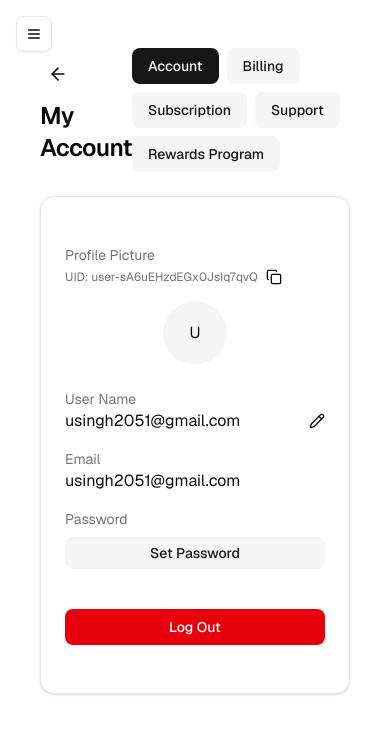
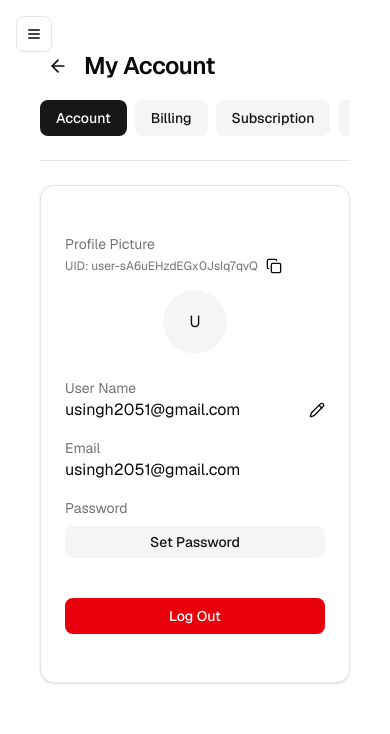
Before and after one commit to ujjwalsingh108/finance_ai, a Next.js app: page /settings in a window 390 px wide. Shown: the top 734 px of the page. Built offline with nearby package versions, Linux system fonts and the light colour scheme.

Commit message:
made the account settings tabs responsive

```diff
--- a/src/app/settings/page.tsx
+++ b/src/app/settings/page.tsx
@@ -36,9 +36,10 @@ export default function Settings() {
   return (
     <main className="min-h-screen px-4 py-6">
       <div className="max-w-5xl mx-auto">
-        {/* Tab Header */}
-        <div className="flex justify-between items-center">
-          <div className="flex flex-wrap items-center gap-2 mb-6 md:flex-row">
+        {/* Header */}
+        <div className="flex flex-col gap-4 md:flex-row md:items-center md:justify-between">
+          {/* Left section: Back + Title */}
+          <div className="flex items-center gap-2">
             <Button
               variant="ghost"
               size="icon"
@@ -47,27 +48,33 @@ export default function Settings() {
               <ArrowLeft className="size-5" />
               <span className="sr-only">Back to Home</span>
             </Button>
-            <h3 className="scroll-m-20 text-2xl font-semibold tracking-tight">
+            <h3 className="text-2xl font-semibold tracking-tight">
               My Account
             </h3>
           </div>
 
-          <div className="flex flex-wrap gap-2 mb-6">
+          {/* Tabs: responsive scrollable */}
+          <div className="overflow-x-auto w-full md:w-auto">
+            <div className="flex gap-2 min-w-max">
               {tabs.map((tab) => (
                 <Button
                   key={tab}
                   variant={activeTab === tab ? "default" : "secondary"}
                   onClick={() => setActiveTab(tab)}
-                className="text-sm"
+                  className="text-sm whitespace-nowrap"
                 >
                   {tab}
                 </Button>
               ))}
             </div>
           </div>
+        </div>
+
+        {/* Divider */}
+        <div className="my-6 border-t" />
 
         {/* Tab Content */}
-        {renderTabContent()}
+        <div>{renderTabContent()}</div>
       </div>
     </main>
   );
```
Lines whose indentation alone changed are shown as unchanged.
